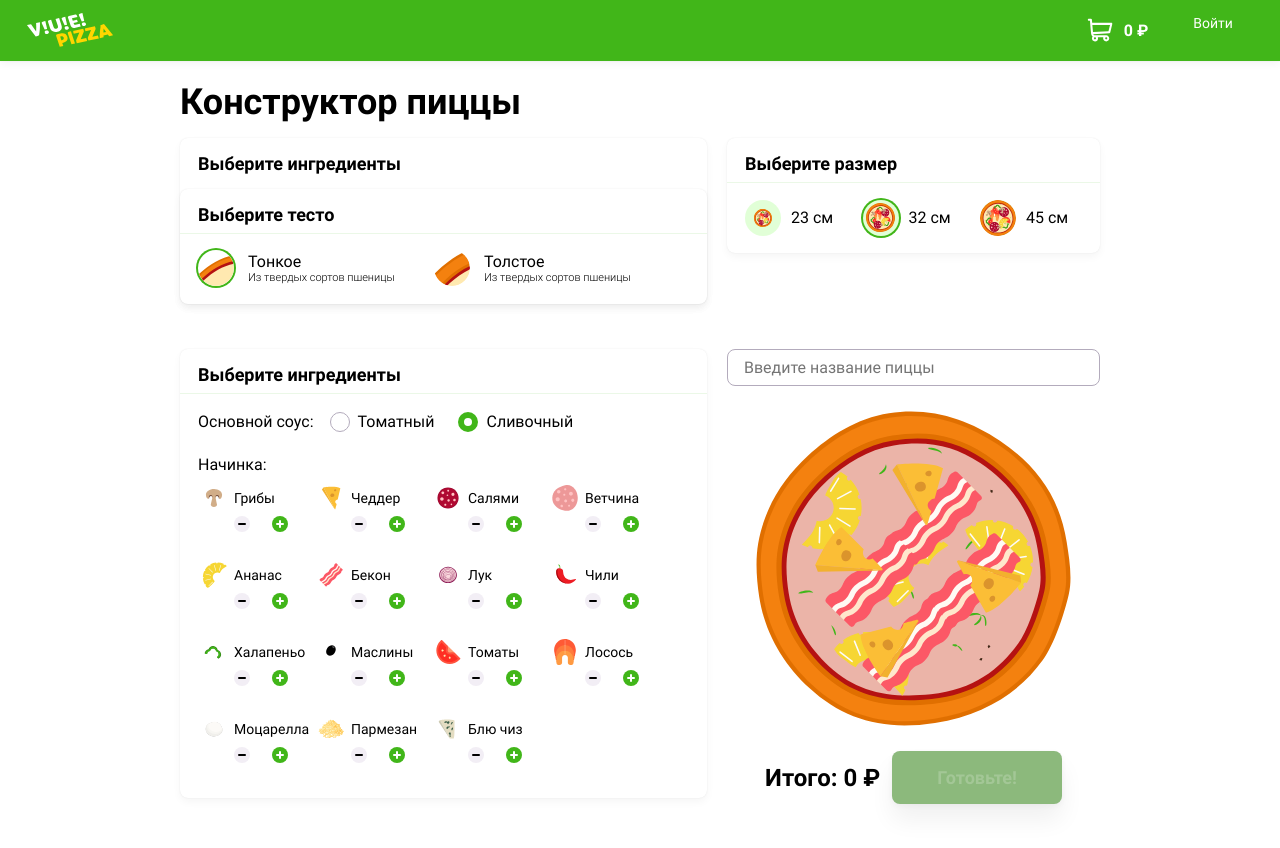
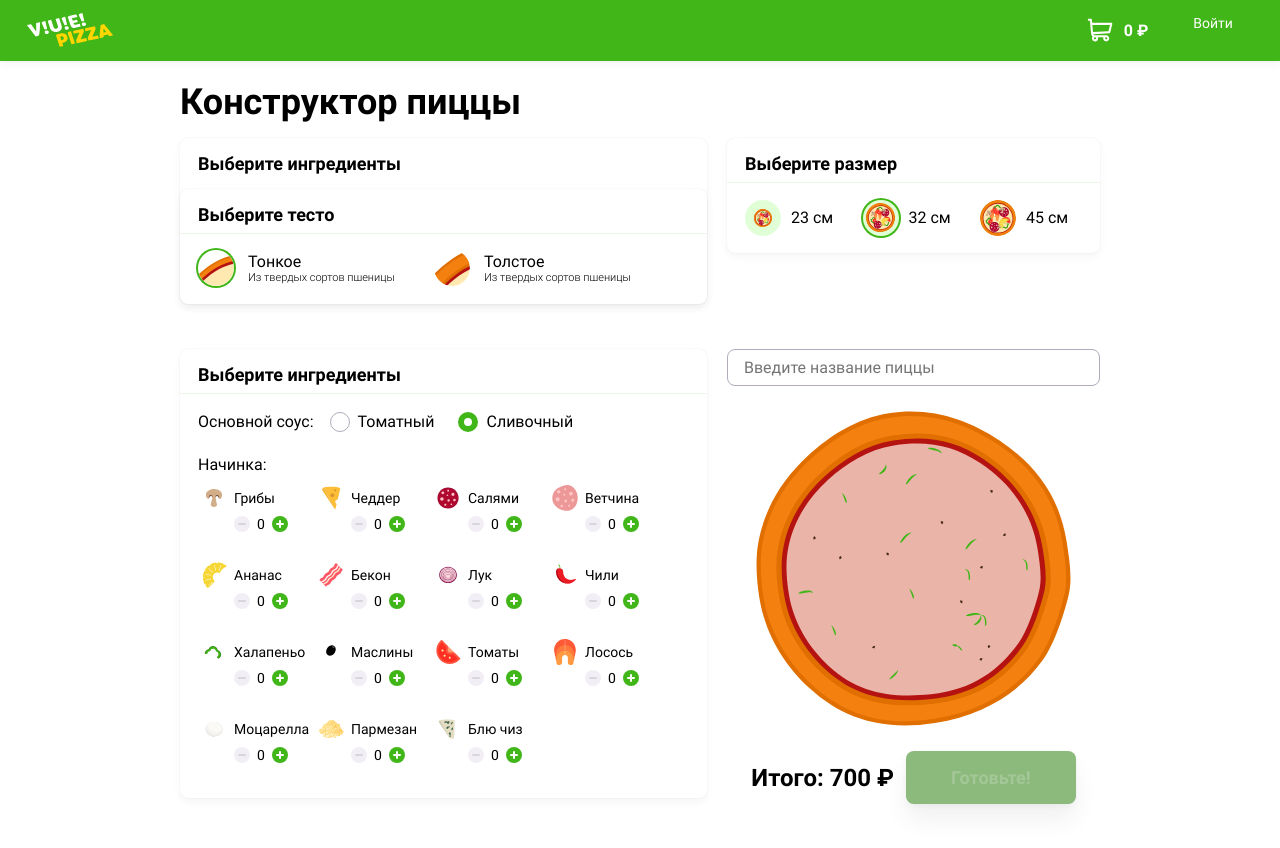
Before and after one commit to htmlacademy-vue/185816-pizza-1, a Vue app in the folder src/frontend/: page / in a window 1280 px wide. Built offline with nearby package versions, Linux system fonts and the light colour scheme.

Commit message:
Fixed bugs

```diff
--- a/src/frontend/src/common/RadioButton.vue
+++ b/src/frontend/src/common/RadioButton.vue
@@ -6,7 +6,7 @@
       :name="name"
       :value="value"
       :checked="checked"
-      @click="$emit('setValue', { id, value })"
+      @click="$emit('setValue', { id, price: value })"
     />
     <slot>
       <span>{{ title }}</span>
--- a/src/frontend/src/modules/builder/BuilderDiameterSelector.vue
+++ b/src/frontend/src/modules/builder/BuilderDiameterSelector.vue
@@ -52,7 +52,6 @@ export default {
      * }
      */
     setSize(size) {
-      console.log(size);
       this.$emit("setSize", size);
     },
   },
--- a/src/frontend/src/modules/builder/BuilderFillingList.vue
+++ b/src/frontend/src/modules/builder/BuilderFillingList.vue
@@ -17,14 +17,21 @@
             type="button"
             class="counter__button counter__button--minus"
             @click="removeIngredient(ingredient)"
+            :disabled="ingredient.count === 0"
           >
             <span class="visually-hidden">Меньше</span>
           </button>
-          <input type="text" name="counter" class="counter__input" />
+          <input
+            type="text"
+            name="counter"
+            class="counter__input"
+            :value="ingredient.count"
+          />
           <button
             type="button"
             class="counter__button counter__button--plus"
             @click="addIngredient(ingredient)"
+            :disabled="ingredient.count >= 3"
           >
             <span class="visually-hidden">Больше</span>
           </button>
@@ -49,14 +56,16 @@ export default {
      * @param {object} ingredient
      */
     addIngredient(ingredient) {
-      this.$emit("setIngredients", ingredient);
+      ingredient.count++;
+      this.$emit("setIngredient", ingredient);
     },
     /**
      * Remove ingredients and emit to parent
      * @param {object} ingredient
      */
     removeIngredient(ingredient) {
-      this.$emit("setIngredients", ingredient);
+      ingredient.count--;
+      this.$emit("removeIngredient", ingredient);
     },
   },
 };
--- a/src/frontend/src/modules/builder/BuilderIngredientsSelector.vue
+++ b/src/frontend/src/modules/builder/BuilderIngredientsSelector.vue
@@ -17,7 +17,11 @@
             @setValue="setSauce"
           />
         </div>
-        <BuilderFillingList :ingredients="ingredients" />
+        <BuilderFillingList
+          :ingredients="ingredients"
+          @setIngredient="setIngredient"
+          @removeIngredient="removeIngredient"
+        />
       </div>
     </div>
   </div>
@@ -58,10 +62,13 @@ export default {
     },
     /**
      * Emit to parent ingredients
-     * @param {array} ingredients
+     * @param {object} ingredient
      */
-    getIngredients(ingredients) {
-      this.$emit("setIngredients", ingredients);
+    setIngredient(ingredient) {
+      this.$emit("setIngredient", ingredient);
+    },
+    removeIngredient(ingredient) {
+      this.$emit("removeIngredient", ingredient);
     },
   },
 };
--- a/src/frontend/src/modules/builder/BuilderPizzaView.vue
+++ b/src/frontend/src/modules/builder/BuilderPizzaView.vue
@@ -16,6 +16,8 @@
         :sauces="sauces"
         :ingredients="transformedIngredients"
         @setSauce="setSauce"
+        @setIngredient="setIngredient"
+        @removeIngredient="setIngredient"
       />
       <div class="content__pizza">
         <label class="input">
@@ -24,22 +26,29 @@
             type="text"
             name="pizza_name"
             placeholder="Введите название пиццы"
+            v-model="pizzaName"
           />
         </label>
 
         <div class="content__constructor">
           <div class="pizza pizza--foundation--big-tomato">
             <div class="pizza__wrapper">
-              <div class="pizza__filling pizza__filling--ananas"></div>
-              <div class="pizza__filling pizza__filling--bacon"></div>
-              <div class="pizza__filling pizza__filling--cheddar"></div>
+              <div
+                v-for="fill in currentIngredients"
+                :key="fill.id"
+                :class="[
+                  'pizza__filling',
+                  `pizza__filling--${fill.image}`,
+                  `pizza__filling--${fill.add}`,
+                ]"
+              ></div>
             </div>
           </div>
         </div>
 
         <div class="content__result">
-          <p>Итого: {{ price }} ₽</p>
-          <button type="button" class="button" :disabled="!currentPizza.dough">
+          <p>Итого: {{ calculatedPrice }} ₽</p>
+          <button type="button" class="button" :disabled="checkDisabledSubmit">
             Готовьте!
           </button>
         </div>
@@ -73,14 +82,13 @@ export default {
       /**
        * Pizza to cart
        */
-      currentPizza: {
-        sauce: false,
-        dough: false,
-        size: false,
+      pizza: {
+        sauce: pizza.sauces[0],
+        dough: pizza.dough[0],
+        size: pizza.sizes[1],
         ingredients: [],
       },
-      price: 0,
-      isSubmitDisabled: true,
+      pizzaName: "",
     };
   },
   computed: {
@@ -89,10 +97,13 @@ export default {
      * @return {array}
      */
     transformedIngredients: function () {
-      return this.ingredients.map((ingredient) => ({
-        ...ingredient,
-        image: ingredient.image.split("/").pop().split(".").shift(),
-      }));
+      return this.ingredients
+        .map((ingredient) => ({
+          ...ingredient,
+          image: ingredient.image.split("/").pop().split(".").shift(),
+          count: ingredient.count ? ingredient.count : 0,
+        }))
+        .sort((a, b) => a.id - b.id);
     },
     /**
      * Transformation url image to class modification
@@ -104,13 +115,70 @@ export default {
         image: dough.image.split("/").pop().split(".").shift().split("-").pop(),
       }));
     },
-  },
-  watch: {
-    currentPizza: {
-      handler: function () {
-        this.calculatePrice();
-      },
-      deep: true,
+    /**
+     * Filtering changed filling
+     * @return {array}
+     */
+    currentIngredients() {
+      const arrayTemplate = [1, 2, 3, 4, 5];
+
+      return this.transformedIngredients
+        .filter((fill) => fill.count !== 0)
+        .map((fill) => {
+          const fillCountArr = arrayTemplate.slice(0, fill.count);
+          return fillCountArr.map((el, index) => {
+            if (index === 1) {
+              return {
+                ...fill,
+                add: "second",
+              };
+            }
+
+            if (index === 2) {
+              return {
+                ...fill,
+                add: "third",
+              };
+            }
+
+            return fill;
+          });
+        })
+        .flat();
+    },
+    /**
+     * Calculate pizza to cart
+     * @return {number}
+     */
+    calculatedPrice: function () {
+      let price = 0;
+
+      if (this.currentIngredients.length !== 0) {
+        price =
+          price +
+          this.transformedIngredients
+            .map((fill) => fill.price * fill.count)
+            .reduce((prev, current) => prev + current);
+      }
+
+      if (this.pizza.dough) {
+        price = price + this.pizza.dough.price;
+      }
+
+      if (this.pizza.sauce) {
+        price = price + this.pizza.sauce.price;
+      }
+
+      if (this.pizza.size) {
+        price = price * this.pizza.size.multiplier;
+      }
+
+      return price;
+    },
+    checkDisabledSubmit() {
+      return !(
+        this.pizzaName.length > 0 && this.currentIngredients.length >= 3
+      );
     },
   },
   methods: {
@@ -119,49 +187,46 @@ export default {
      * @param {object} sauce
      */
     setSauce(sauce) {
-      this.currentPizza.sauce = sauce;
+      this.pizza.sauce = sauce;
     },
     /**
      * Define ingredients
      * @param {array} ingredients
      */
     setIngredients(ingredients) {
-      this.currentPizza.ingredients = ingredients;
+      this.pizza.ingredients = ingredients;
     },
     /**
      * Define dough
      * @param {object} dough
      */
     setDough(dough) {
-      this.currentPizza.dough = dough;
+      this.pizza.dough = dough;
     },
     /**
      * Define size
      * @param {object} size
      */
     setSize(size) {
-      this.currentPizza.size = size;
+      this.pizza.size = { id: size.id, multiplier: size.price };
     },
-    calculatePrice() {
-      this.price = 0;
-      if (this.currentPizza.ingredients.length !== 0) {
-        this.price = this.currentPizza.ingredients
-          .filter((ingredient) => ingredient.count !== 0)
-          .map((fill) => fill.count * fill.price)
-          .reduce((prev, current) => prev + current);
-      }
-
-      if (this.currentPizza.dough) {
-        this.price = this.price + this.currentPizza.dough.value;
-      }
-
-      if (this.currentPizza.sauce) {
-        this.price = this.price + this.currentPizza.sauce.value;
-      }
-
-      if (this.currentPizza.size) {
-        this.price = this.price * this.currentPizza.size.value;
-      }
+    /**
+     * Update information for ingredient
+     * @param ingredient
+     */
+    setIngredient(ingredient) {
+      this.removeIngredient(ingredient);
+      this.ingredients.push(ingredient);
+    },
+    /**
+     * Delete ingredient by index
+     * @param ingredient
+     */
+    removeIngredient(ingredient) {
+      const index = this.ingredients.findIndex(
+        (fill) => fill.id === ingredient.id
+      );
+      this.ingredients.splice(index, 1);
     },
   },
 };
```
